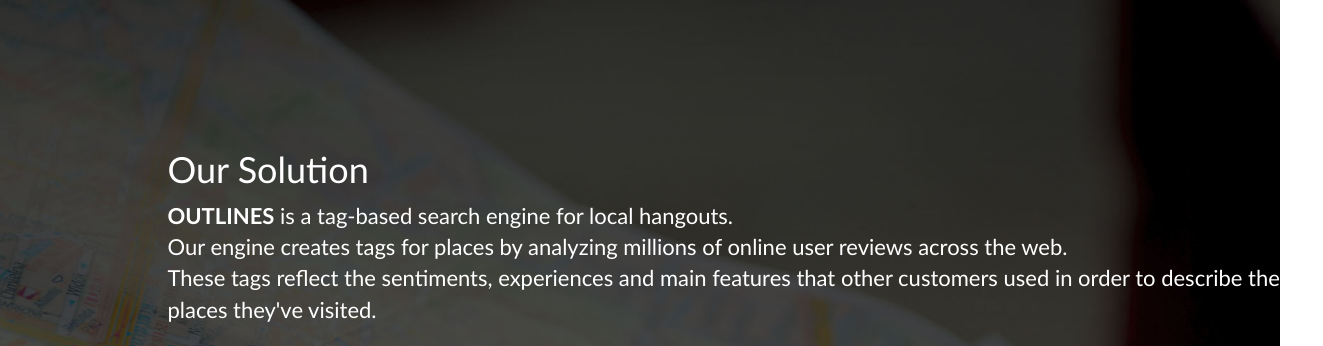
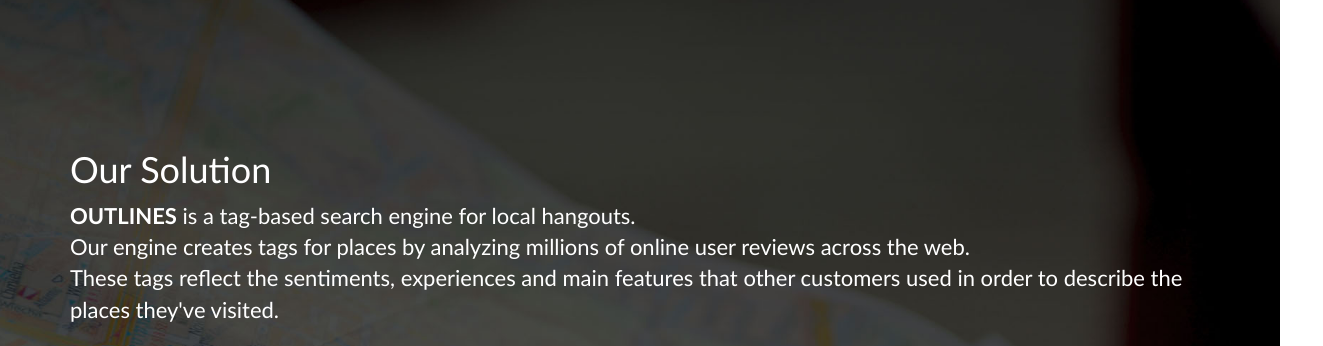
Before and after one commit to nimrodoron/Outlines-Landing-Page, a plain HTML site: page index.html in a window 1280 px wide. Shown: the part 1820-2166 px from the top of the page, 1323 px wide, since content can reach past the window. Drawn offline with nearby package versions, Linux system fonts and the light colour scheme.

Commit message:
fix identation

```diff
--- a/index.html
+++ b/index.html
@@ -125,12 +125,12 @@
         <div class="content-section-b section-container">
             <div class="container">
                 <div class="row">
-                    <div class="col-md-12 col-xs-offset-1 col-xs-10">
+                    <div class="col-md-12">
                         <h1>Our Solution</h1>
                     </div>
                 </div>
                 <div class="row">
-                    <div class="col-md-12 col-xs-offset-1 col-xs-10">
+                    <div class="col-md-12">
                         <p class="solution-paragraph-container"><b>OUTLINES</b> is a tag-based search engine for local hangouts.<br>Our engine creates tags for places by analyzing millions of online user reviews across the web. <br>
                             These tags reflect the sentiments, experiences and main features that other customers used in order to describe the places they've visited.</p>
                     </div>
```
